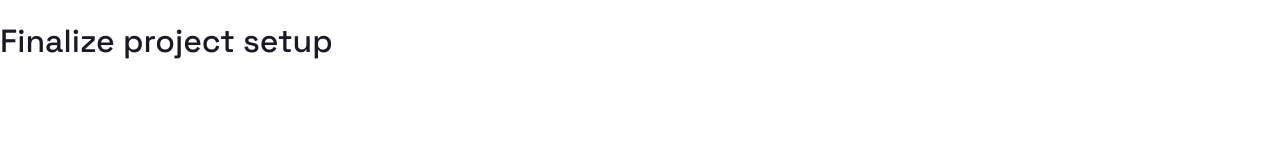
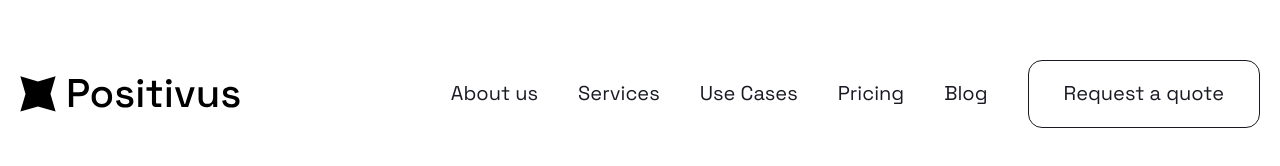
Before and after one commit to sa2209GitHub/positivus-site, a website: page index.html in a window 1280 px wide. Drawn offline with Linux system fonts and the light colour scheme.

Commit message:
Site header added

```diff
--- a/index.html
+++ b/index.html
@@ -9,8 +9,73 @@
 </head>
 
 <body>
+	<!-- Header -->
+	<header class="header">
+		<div class="header__inner container">
+			<!-- Header logo -->
+			<a href="/" class="header__logo logo">
+				<img class="logo__image" src="images/logo.svg" alt="Positivus" width="220" height="36" loading="lazy">
+			</a>
+			<!-- Header menu -->
+			<nav class="header__menu hidden-mobile">
+				<ul class="header__menu-list">
+					<li class="header__menu-item">
+						<a href="#" class="header__menu-link">About us</a>
+					</li>
+					<li class="header__menu-item">
+						<a href="#" class="header__menu-link">Services</a>
+					</li>
+					<li class="header__menu-item">
+						<a href="#" class="header__menu-link">Use Cases</a>
+					</li>
+					<li class="header__menu-item">
+						<a href="#" class="header__menu-link">Pricing</a>
+					</li>
+					<li class="header__menu-item">
+						<a href="#" class="header__menu-link">Blog</a>
+					</li>
+				</ul>
+			</nav>
+			<!-- Header button -->
+			<button class="header__button button button--transparent hidden-mobile" type="button">
+				Request a quote
+			</button>
+			<!-- Burger button -->
+			<button class="button__burger-menu burger-button visible-mobile" type="button"
+				onclick="mobileOverlay.showModal()">
+				<span class="visually-hidden">Open navigation menu</span>
+			</button>
+		</div>
+	</header>
 
-	<h1>Finalize project setup</h1>
+
+	<!-- Mobile navigation menu -->
+	<dialog class="mobile-overlay visible-mobile" id="mobileOverlay">
+		<form class="mobile-overlay__close-button-wrapper" method="dialog">
+			<button class="mobile-overlay__close-button cross-button" type="submit">
+				<span class="visually-hidden">Close navigation menu</span>
+			</button>
+		</form>
+		<div class="mobile-overlay__body">
+			<ul class="mobile-overlay__list">
+				<li class="mobile-overlay__item">
+					<a href="#" class="mobile-overlay__link">About us</a>
+				</li>
+				<li class="mobile-overlay__item">
+					<a href="#" class="mobile-overlay__link">Services</a>
+				</li>
+				<li class="mobile-overlay__item">
+					<a href="#" class="mobile-overlay__link">Use Cases</a>
+				</li>
+				<li class="mobile-overlay__item">
+					<a href="#" class="mobile-overlay__link">Pricing</a>
+				</li>
+				<li class="mobile-overlay__item">
+					<a href="#" class="mobile-overlay__link">Blog</a>
+				</li>
+			</ul>
+		</div>
+	</dialog>
 
 </body>
 
--- /dev/null
+++ b/sass/components/_button.scss
@@ -0,0 +1,21 @@
+.button {
+	@include flex-center(true);
+
+	height: $button-height;
+	padding-inline: 35px;
+	font-size: 20px;
+	color: $color-light;
+	background-color: $color-dark;
+	border: $border;
+	border-radius: $border-raduis;
+
+	@include hover {
+		color: $color-dark;
+		background-color: $color-accent;
+	}
+
+	&--transparent {
+		color: $color-dark;
+		background-color: transparent;
+	}
+}
--- /dev/null
+++ b/sass/components/_header.scss
@@ -0,0 +1,48 @@
+@charset 'utf-8';
+
+.header {
+	padding-top: 60px;
+
+	&__inner {
+		display: flex;
+		justify-content: space-between;
+		align-items: center;
+		column-gap: 40px;
+	}
+
+	&__menu {
+		margin-left: auto;
+		font-size: 20px;
+
+		&-list {
+			display: flex;
+			align-items: center;
+			column-gap: 40px;
+		}
+
+		&-link {
+			position: relative;
+			display: inline-flex;
+			align-items: center;
+			height: 48px;
+
+			@include hover {
+				&::after {
+					width: 100%;
+				}
+			}
+
+			&::after {
+				content: '';
+				position: absolute;
+				top: 100%;
+				left: 50%;
+				translate: -50%;
+				width: 0;
+				height: 2px;
+				background-color: currentColor;
+				transition-duration: inherit;
+			}
+		}
+	}
+}
--- /dev/null
+++ b/sass/components/index.scss
@@ -0,0 +1,4 @@
+@charset 'utf-8';
+
+@import 'button';
+@import 'header';
--- a/sass/main.scss
+++ b/sass/main.scss
@@ -1 +1,4 @@
+@charset 'utf-8';
+
 @import 'modules';
+@import 'components';
--- a/sass/modules/_extends.scss
+++ b/sass/modules/_extends.scss
@@ -0,0 +1 @@
+@charset 'utf-8';
--- a/sass/modules/index.scss
+++ b/sass/modules/index.scss
@@ -1,3 +1,5 @@
+@charset 'utf-8';
+
 @import 'normalize';
 @import 'fonts';
 @import 'mixins';
```
Also changed, not shown: styles/style.css, 1 other file.
